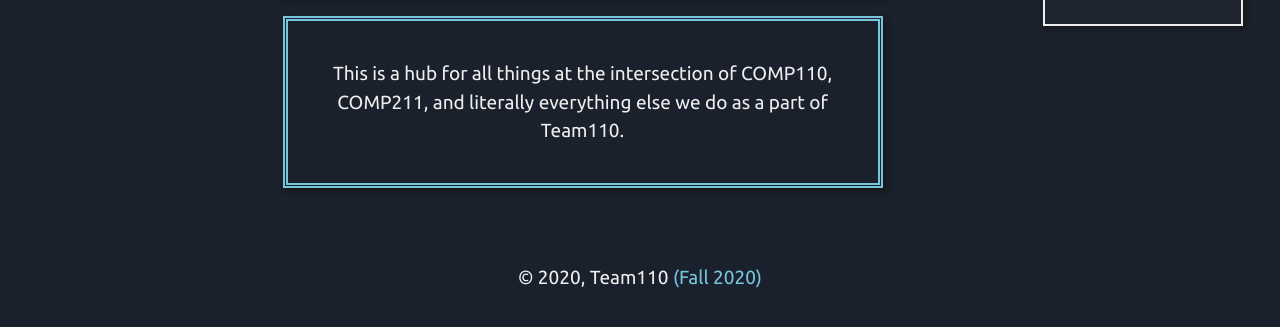
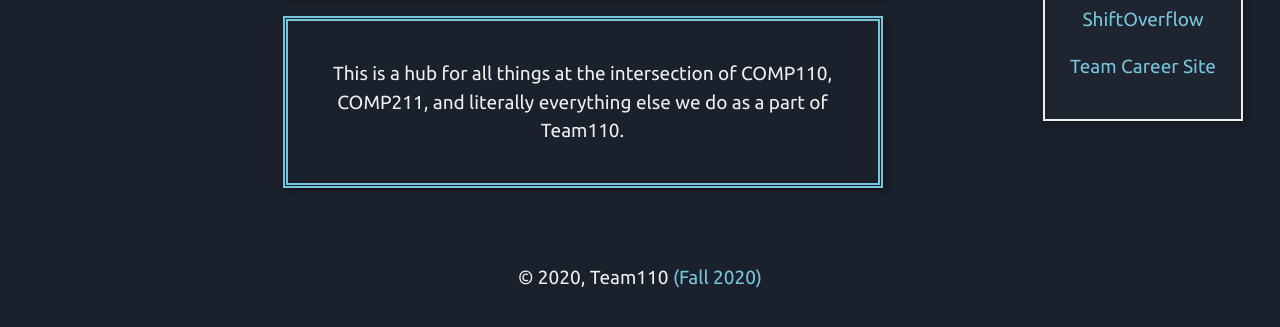
Before and after one commit to chiazo/team110, a Gatsby site: page / in a window 1280 px wide. Shown: the part 387-714 px from the top of the page. Built offline with nearby package versions, Linux system fonts and the light colour scheme; Gatsby itself is replaced by a stand-in of ours.

Commit message:
add shiftoverflow and career site

```diff
--- a/package.json
+++ b/package.json
@@ -1,7 +1,7 @@
 {
-  "name": "gatsby-starter-hello-world",
+  "name": "team110-site",
   "private": true,
-  "description": "A simplified bare-bones starter for Gatsby",
+  "description": "A site for all COMP110 TAs",
   "version": "0.1.0",
   "license": "0BSD",
   "scripts": {
@@ -37,7 +37,7 @@
   },
   "repository": {
     "type": "git",
-    "url": "https://github.com/gatsbyjs/gatsby-starter-hello-world"
+    "url": ""
   },
   "bugs": {
     "url": "https://github.com/gatsbyjs/gatsby/issues"
--- a/src/pages/index.js
+++ b/src/pages/index.js
@@ -14,6 +14,14 @@ const Home = () => {
       name: "Shift Lead Form",
       link: "https://forms.gle/aUGtnnx8AGHcGEuE7",
     },
+    {
+      name: "ShiftOverflow",
+      link: "https://www.shiftoverflow.com",
+    },
+    {
+      name: "Team Career Site",
+      link: "https://intranet.comp110.com/",
+    },
   ]
   return (
     <Layout>
```
Also changed, not shown: 1 other file.
